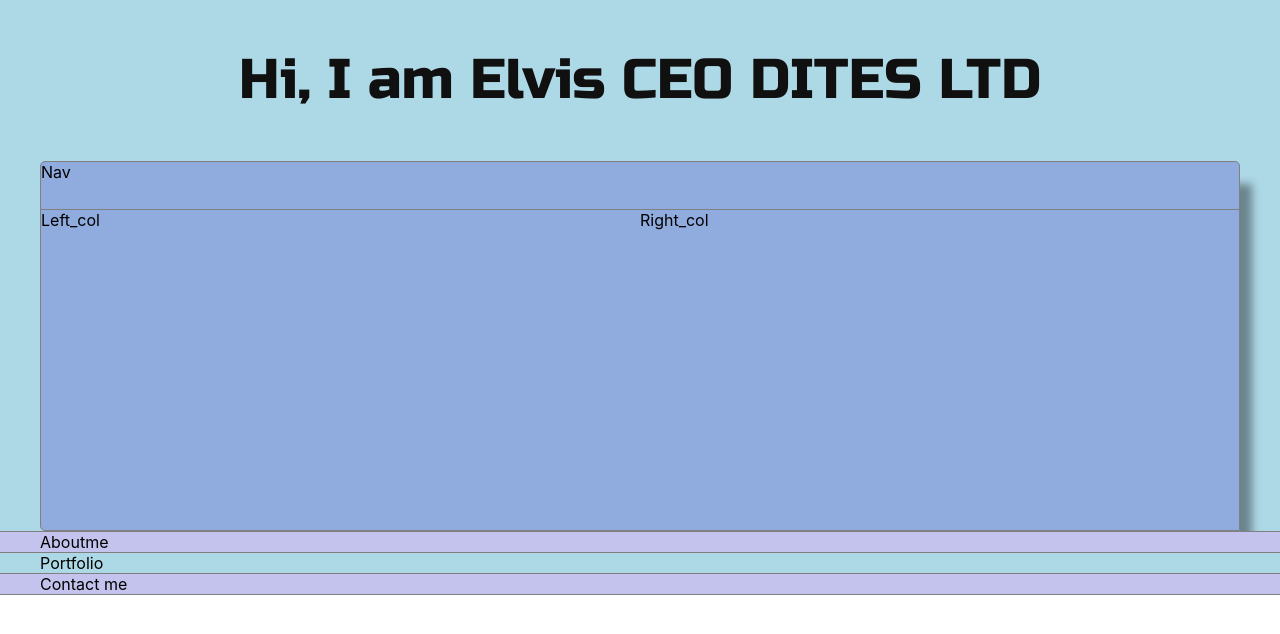
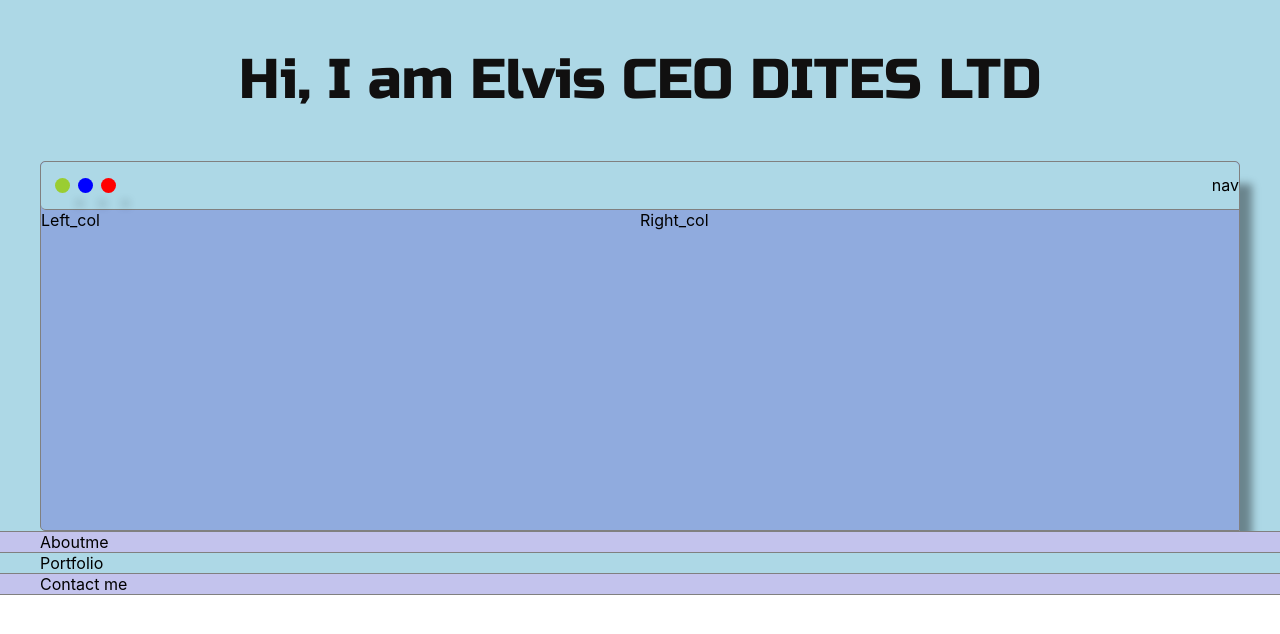
Before and after one commit to elvisotieno/portfolio, a React (Create React App) app in the folder frontend/: page / in a window 1280 px wide. Shown: the top 634 px of the page. Built offline with nearby package versions, Linux system fonts and the light colour scheme.

Commit message:
section 1

```diff
--- a/frontend/src/App.css
+++ b/frontend/src/App.css
@@ -73,6 +73,37 @@ h6{font-size: 16px;}
 .navWrapper{
   grid-area: navigation;
   border-bottom: 1px solid var(--borderColor);
+  display: flex;
+  justify-content: space-between;
+  align-items: center;
+  background-color: var(--mainColor);
+  border-radius: 5px 5px 00;
+}
+.dot-wrapper{
+  display: flex;
+  padding: 10px;
+
+}
+.browser-wrapper{
+  background-color: yellowgreen;
+  height: 15px;
+  width: 15px;
+  border-radius: 50%;
+  margin: 4px;
+
+  box-shadow: 17px 18px 8px -5px rgba(0,0,0,0.39);
+  -webkit-box-shadow: 17px 18px 8px -5px rgba(0,0,0,0.39);
+  -moz-box-shadow: 17px 18px 8px -5px rgba(0,0,0,0.39);
+}
+
+#dot1{
+  background-color: yellowgreen;
+}
+#dot2{
+  background-color: blue;
+}
+#dot3{
+  background-color: red;
 }
 .leftColumn{
   grid-area: left-column;
--- a/frontend/src/pages/HomePage.js
+++ b/frontend/src/pages/HomePage.js
@@ -11,7 +11,12 @@ const HomePage = () => {
                     </div>
                     <div className='introWrapper'>
                         <div className='navWrapper'>
-                            Nav
+                            <div className='dot-wrapper'>
+                                <div id='dot1' className='browser-wrapper'></div>
+                                <div id='dot2' className='browser-wrapper'></div>
+                                <div id='dot3' className='browser-wrapper'></div>
+                            </div>
+                            <div>nav</div>
                         </div>
                         <div className='leftColumn'>
                             Left_col
```
